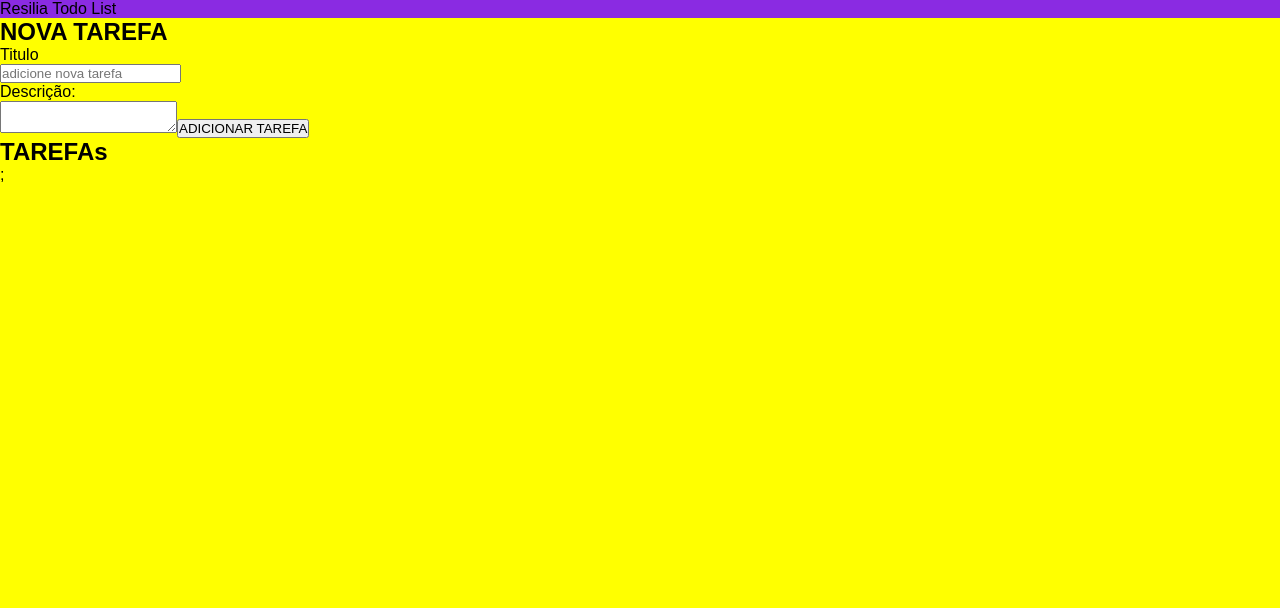
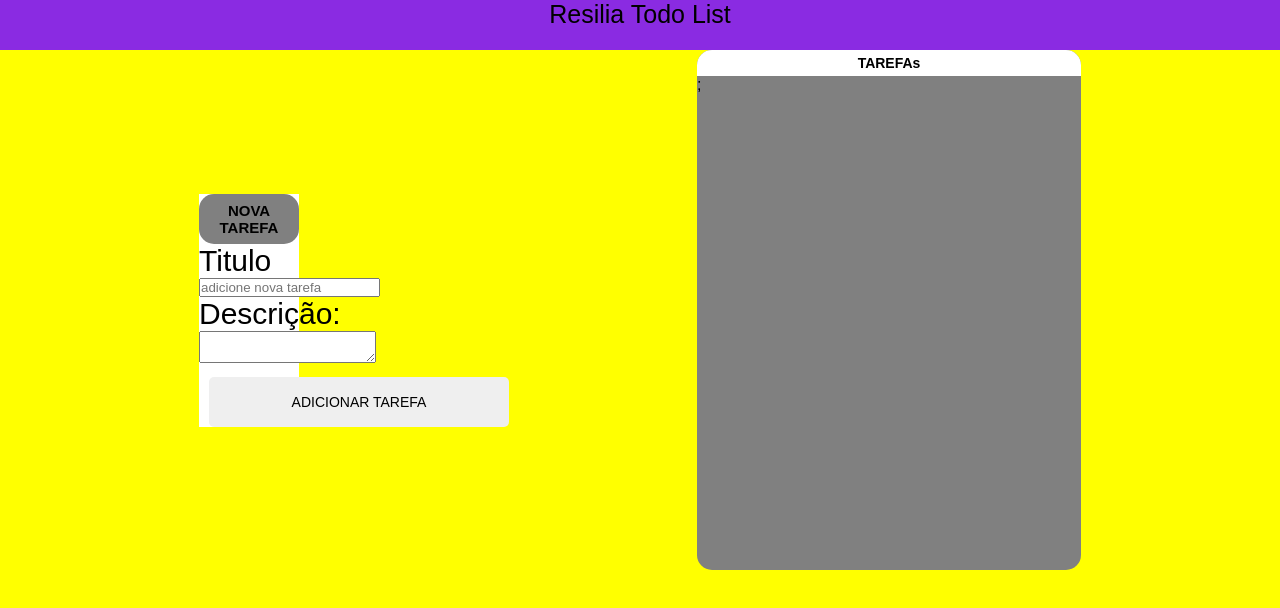
Before and after one commit to AndreFelipeMoura/ToDo-List, a React (Vite) app: page / in a window 1280 px wide. Shown: the top 608 px of the page. Built offline with nearby package versions, Linux system fonts and the light colour scheme.

Commit message:
Teste e estilo

```diff
--- a/src/index.css
+++ b/src/index.css
@@ -14,13 +14,117 @@
 
 .header {
   background-color: blueviolet;
-  /* display: flex;
+
+  height: 50px;
+}
+
+.title {
+  text-align: center;
+  font-size: 25px;
+
+ }
+.container {
+  display: flex;
+  flex-wrap: wrap;
   align-items: center;
-  justify-content: center;
-  height: 200px; */
+  justify-content: space-around;
 }
- p .title {
+
+.list {
+  width: 100px;
+
+  background-color: white;
+}
+
+.titulo-nova-tarefa {
+  background-color: gray;
+
+  padding:8px;
+  border-radius: 15px;
+  font-size: 15px;
   text-align: center;
+
+}
+
+p {
+  font-weight: 300;
   font-size: 30px;
 
- }
+}
+
+button {
+  width: 300px;
+  height: 50px;
+  margin-left: 10px;
+  margin-top: 10px;
+  font-size: 14px;
+  border-radius: 5px;
+  border: none;
+  cursor: pointer;
+
+}
+
+button:hover {
+  background-color: green;
+  color: white;
+}
+
+.tarefas {
+  width: 30vw;
+  height: 65vh;
+  background: gray;
+  border-radius: 15px;
+}
+
+.titulo-tarefas {
+  background: white;
+  color: black;
+  border-radius: 15px 15px 0 0;
+  font-size: 14px;
+  text-align: center;
+  padding: 5px;
+}
+
+ul {
+  list-style: none;
+}
+
+li {
+  display: flex;
+  justify-content: space-between;
+  align-items: center;
+  margin: 10px;
+}
+
+section ul li div {
+  display: flex;
+  align-items: center;
+  gap: 15px;
+}
+
+ul li div p {
+  font-weight: 700;
+  font-size: 15px;
+  color: black;
+}
+
+.completed p {
+
+  background-color: green;
+  padding: 5px;
+
+}
+
+label {
+  display: flex;
+  align-items: center;
+}
+
+.checkbox {
+  width: 20px;
+}
+
+.delete-task {
+  width: 30px;
+  height: 30px;
+}
```
